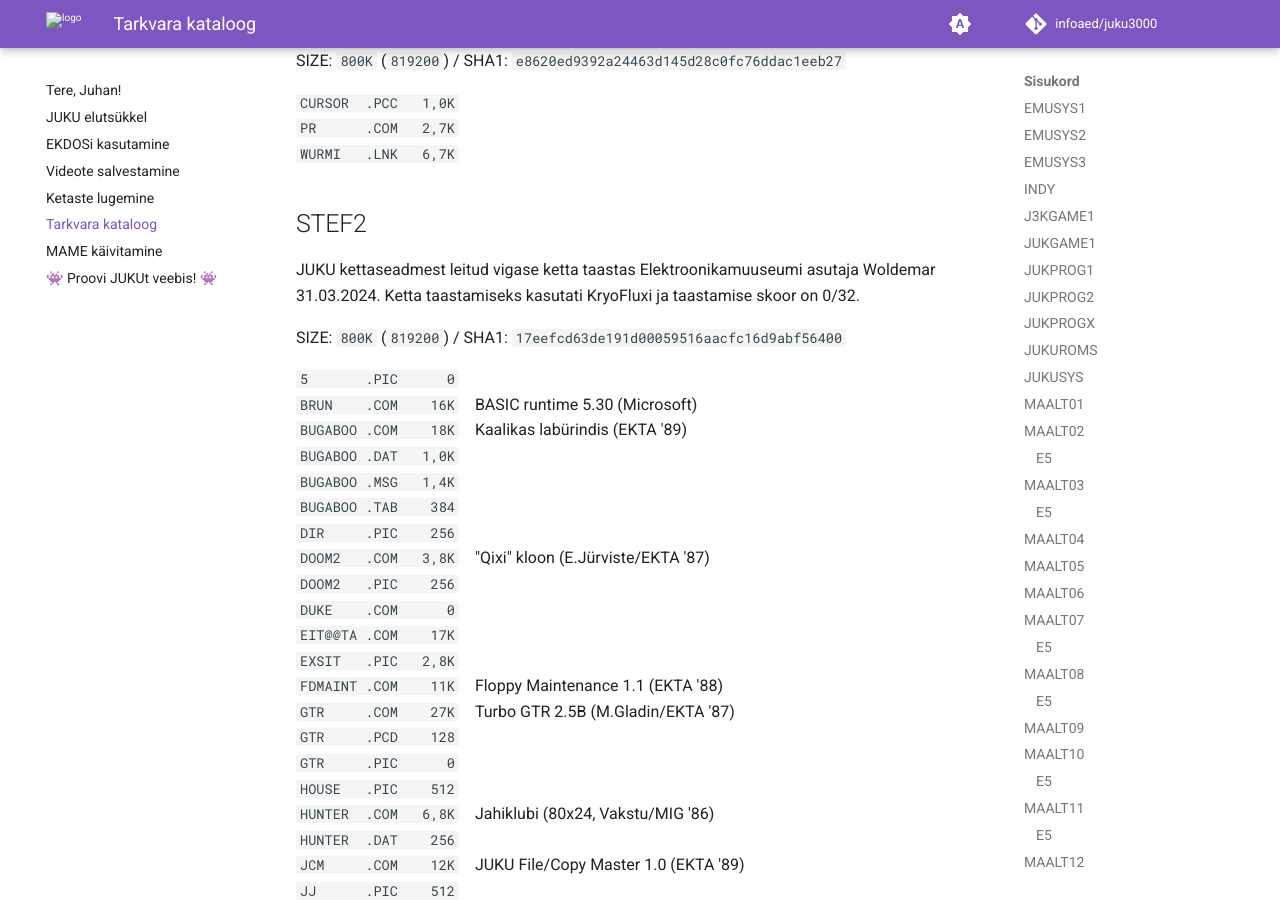
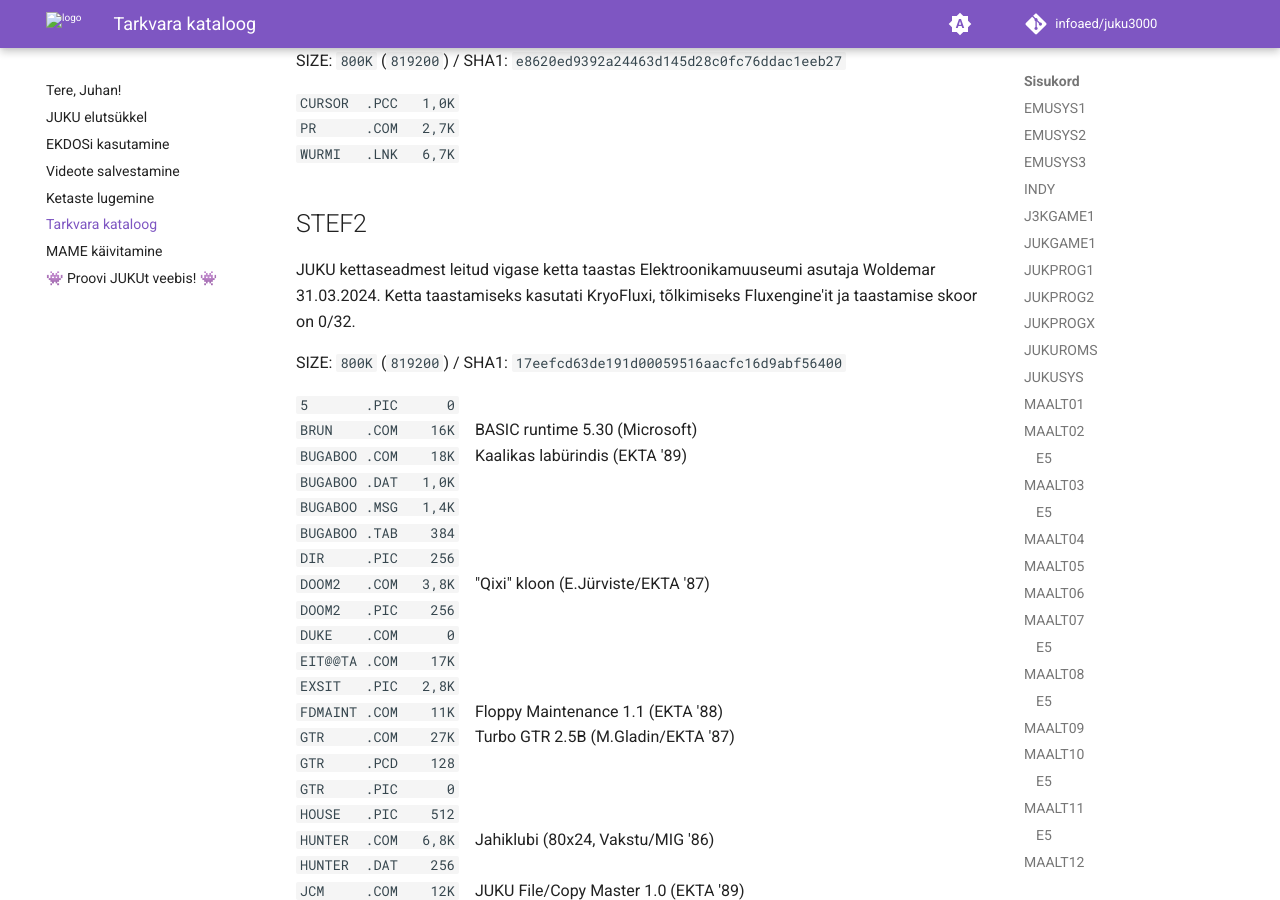
Before and after one commit to infoaed/juku3000, an MkDocs documentation site: the page built from docs/tarkvara-kataloog.md, in a window 1280 px wide and 900 px high, scrolled down 49029 px. Built offline with MkDocs 1.6.1 and Material for MkDocs 9.7.7, drawn with Linux system fonts in a browser that asks for light colours; comment, search, counter and statistics services are not loaded.

Commit message:
Märkus STEF2 ketta trasleerimise kohta

```diff
--- a/docs/tarkvara-kataloog.md
+++ b/docs/tarkvara-kataloog.md
@@ -1917,7 +1917,7 @@ SIZE: `800K` (`819200`) / SHA1: `e8620ed9392a24463d145d28c0fc76ddac1eeb27`
 ## STEF2
 
 JUKU kettaseadmest leitud vigase ketta taastas Elektroonikamuuseumi asutaja Woldemar 31.03.2024.
-Ketta taastamiseks kasutati KryoFluxi ja taastamise skoor on 0/32.
+Ketta taastamiseks kasutati KryoFluxi, tõlkimiseks Fluxengine'it ja taastamise skoor on 0/32.
 
 SIZE: `800K` (`819200`) / SHA1: `17eefcd63de191d00059516aacfc16d9abf56400`
 
--- a/docs/tarkvara-kataloog.txt
+++ b/docs/tarkvara-kataloog.txt
@@ -1917,7 +1917,7 @@ c319afd6aff119e3782f2defc4adba068835f2ce  WURMI   .LNK    6,7K
 ## STEF2
 
 JUKU kettaseadmest leitud vigase ketta taastas Elektroonikamuuseumi asutaja Woldemar 31.03.2024.
-Ketta taastamiseks kasutati KryoFluxi ja taastamise skoor on 0/32.
+Ketta taastamiseks kasutati KryoFluxi, tõlkimiseks Fluxengine'it ja taastamise skoor on 0/32.
 
 SIZE: 800K (819200) / SHA1: 17eefcd63de191d00059516aacfc16d9abf56400
 
```
Also changed, not shown: 1 other file.
